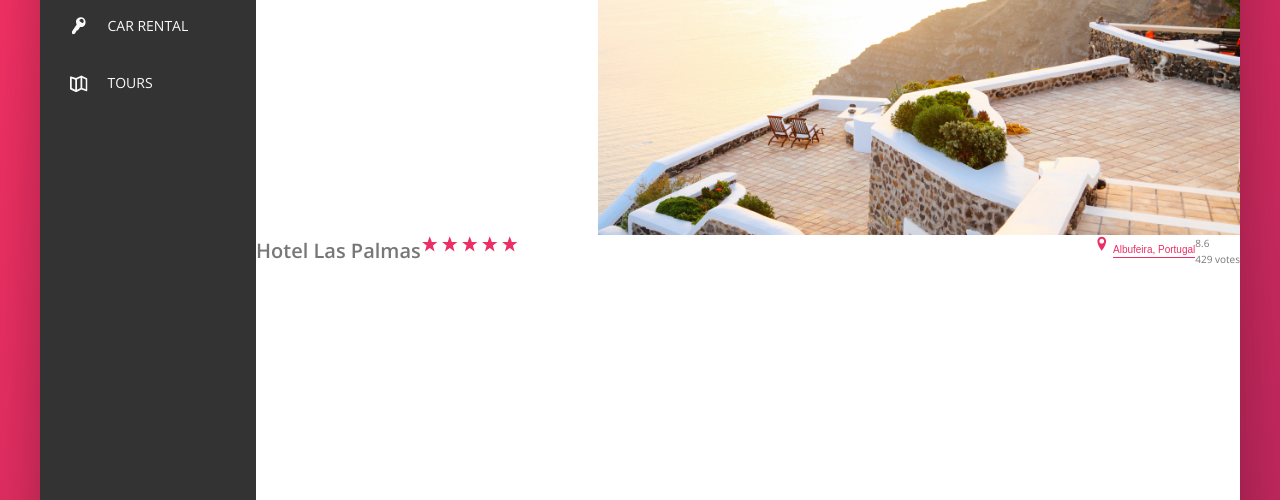
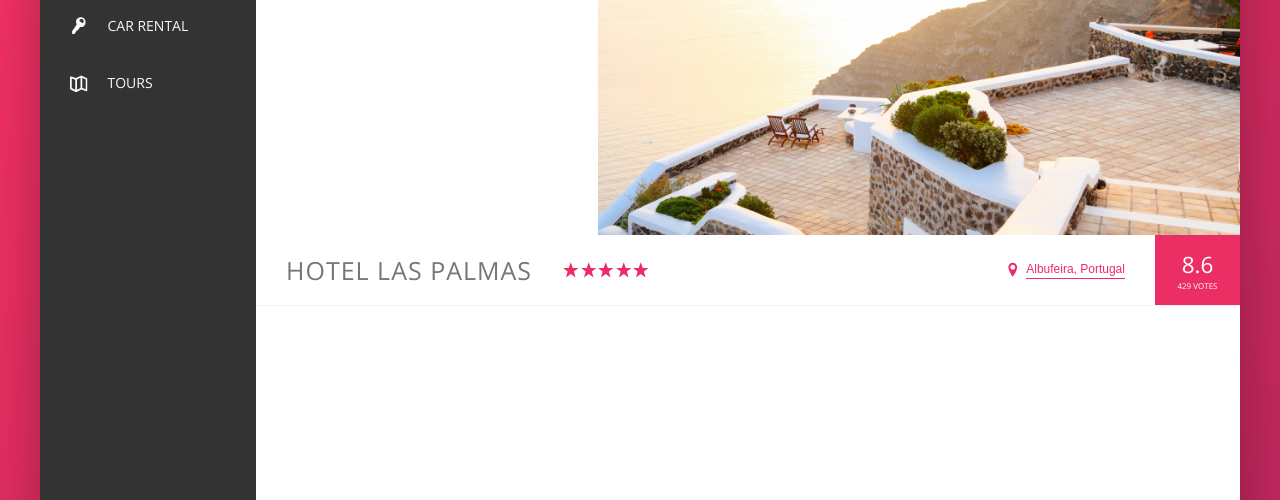
Before and after one commit to mralimov/Flexbox-Travel-Agency, a website: page index.html in a window 1280 px wide. Shown: the part 300-800 px from the top of the page. Drawn offline with nearby package versions, Linux system fonts and the light colour scheme.

Commit message:
Hotel overview styling finalization

```diff
--- a/sass/_components.scss
+++ b/sass/_components.scss
@@ -197,9 +197,19 @@ display: flex;
 
 .overview {
     display: flex;
+    align-items: center;
+border-bottom: 1px solid var(--color-grey-light-2);
+    &__heading {
+        font-size: 2.5rem;
+        font-weight: 300;
+        text-transform: uppercase;
+        letter-spacing: 1px;
+        padding: 1.5rem 3rem;
+    }
 
     &__stars {
     margin-right: auto;
+    display: flex;
     }
 
     &__icon-star,
@@ -210,19 +220,37 @@ display: flex;
     }
 
     &__location {
+        font-size: 1.2rem;
+        display: flex;
+        vertical-align: center;
+    }
 
+    &__icon-location {
+        margin-right: .5rem;
     }
 
     &__rating {
+        background-color: var(--color-primary);
+        color: #fff;
+        margin-left: 3rem;
+        padding: 0 2.25rem;
+        align-self: stretch;
 
+        display: flex;
+        flex-direction: column;
+        align-items: center;
+        justify-content: center;
     }
 
     &__rating-average {
-
+        font-size: 2.25rem;
+        font-weight: 300;
+        margin-bottom: -3px;
     }
 
     &__rating-count {
-
+        font-size: .8rem;
+        text-transform: uppercase;
     }
     }
 
```
Also changed, not shown: css/style.css.
